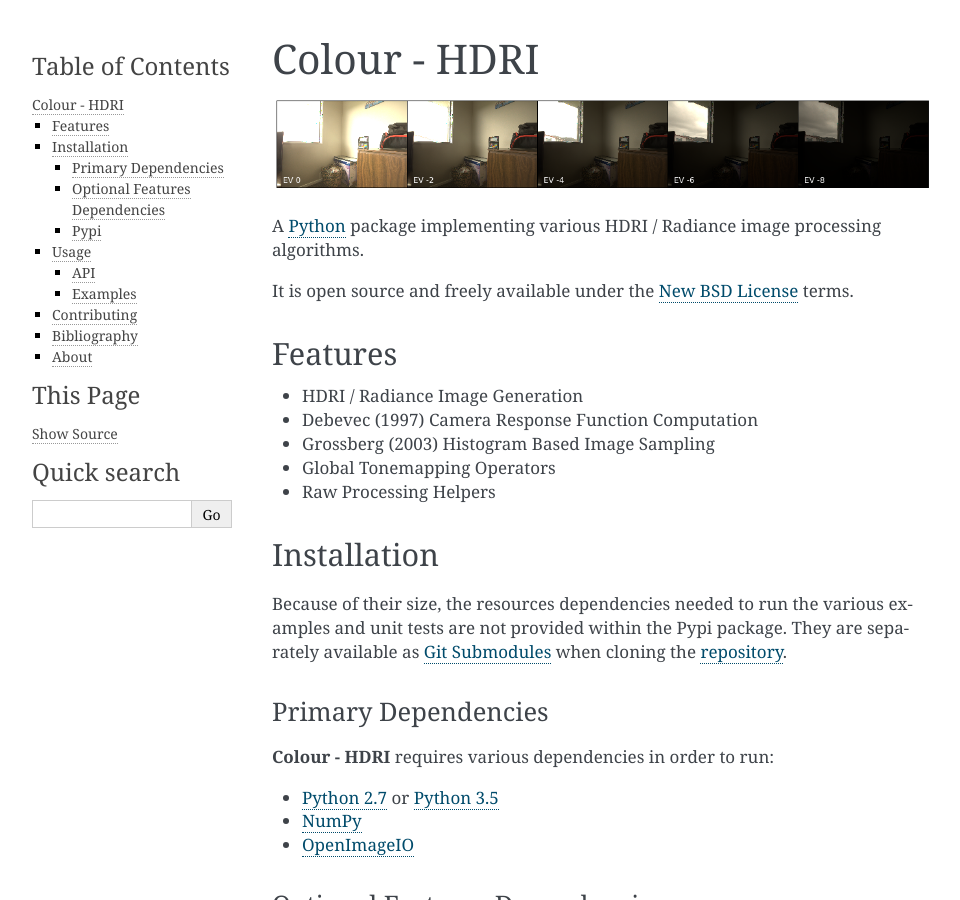
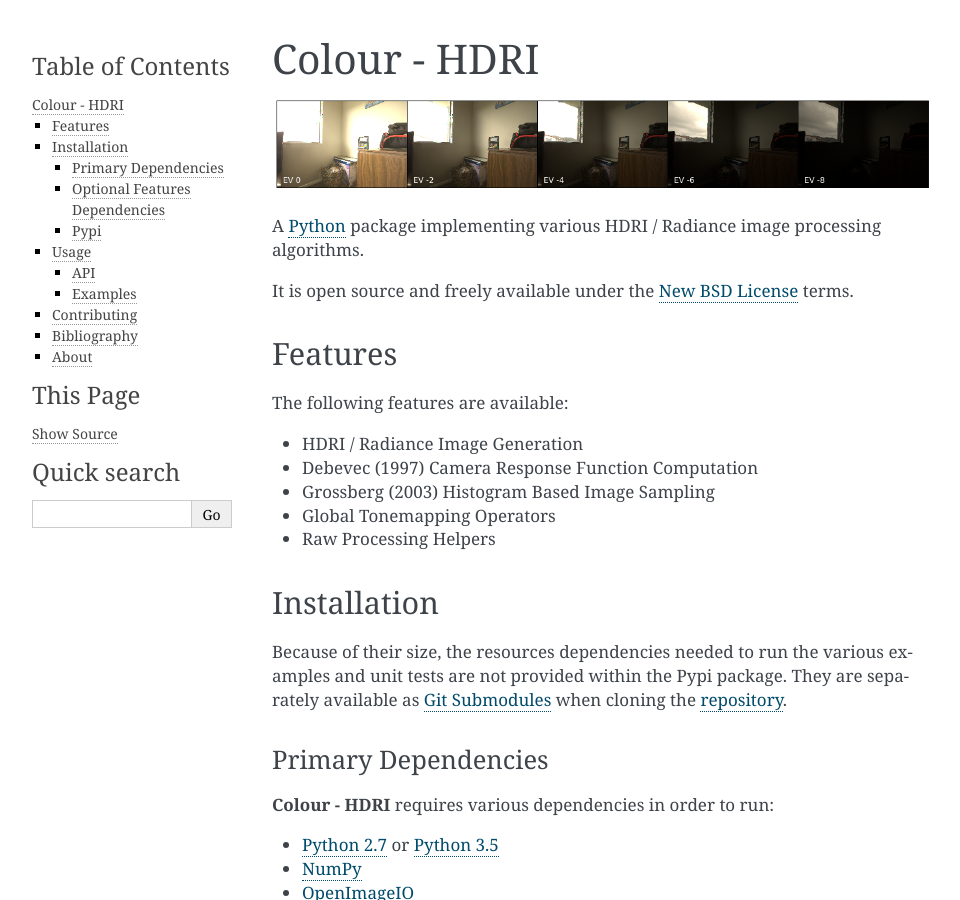
Before and after one commit to colour-science/colour-hdri, a Sphinx documentation site: the page built from docs/index.rst, in a window 1280 px wide and 900 px high. Shown: the whole window, without its empty margins (148-1108 px from the left). Built offline with Sphinx 7.4.7, drawn with Linux system fonts in a browser that asks for light colours.

Commit message:
Update features in "README.rst" file.

```diff
--- a/README.rst
+++ b/README.rst
@@ -28,6 +28,8 @@ It is open source and freely available under the
 
 Features
 --------
+
+The following features are available:
 
 -   HDRI / Radiance Image Generation
 -   Debevec (1997) Camera Response Function Computation
--- a/docs/index.rst
+++ b/docs/index.rst
@@ -11,6 +11,8 @@ It is open source and freely available under the
 
 Features
 --------
+
+The following features are available:
 
 -   HDRI / Radiance Image Generation
 -   Debevec (1997) Camera Response Function Computation
```
